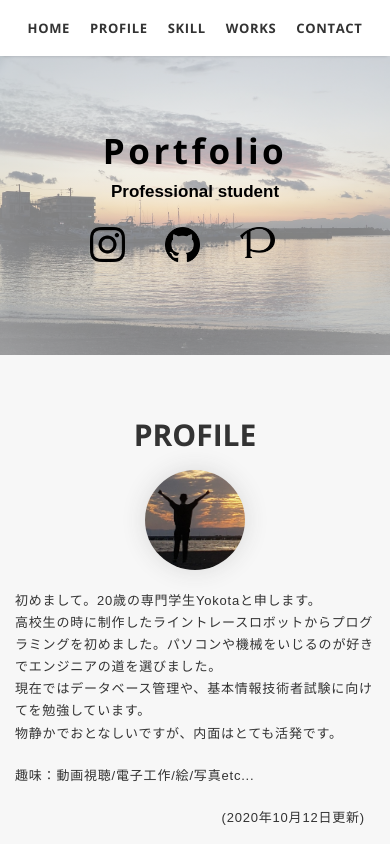
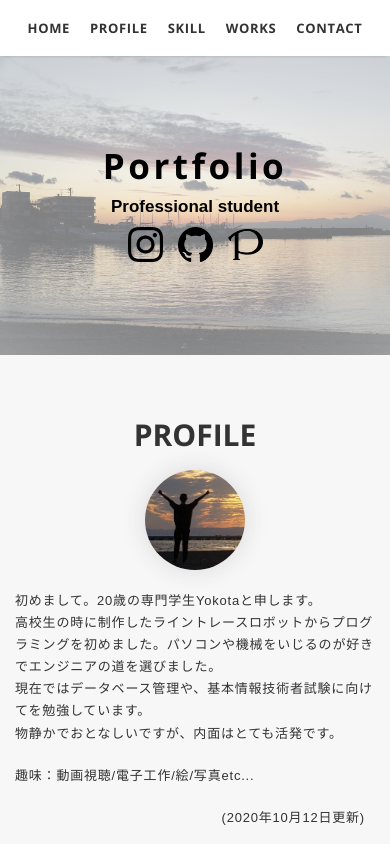
Before and after one commit to rizsuna/rizsuna.github.io, a plain HTML site: page index.html in a window 390 px wide. Shown: the top 844 px of the page. Drawn offline with nearby package versions, Linux system fonts and the light colour scheme.

Commit message:
Update style.css

```diff
--- a/css/style.css
+++ b/css/style.css
@@ -5,9 +5,7 @@
 }
 
 body {
-  font-family: "ヒラギノ角ゴ Pro W3", "Hiragino Kaku Gothic Pro",
-  "游ゴシック Medium", "Yu Gothic Medium", "游ゴシック体", YuGothic,
-  "メイリオ", Meiryo, Osaka, "ＭＳ Ｐゴシック", "MS PGothic", sans-serif;
+  font-family: "メイリオ", sans-serif;
   font-size: 15px;
   line-height: 1.8;
   letter-spacing: .8px;
@@ -204,12 +202,14 @@ header
 .logo-icon {
     display: flex;
     margin: 0px auto;
-    width: 300px;
+    width: 240px;
 }
 
 .logo-icon a{
+
+    width: 70px;
     padding: 10px 10px;
-    margin: 15px;
+    margin: auto;
 }
 
 .logo-icon a:hover{
@@ -375,8 +375,7 @@ header
 
 .works-item {
   flex: 0 0 32.31552%;
-  margin-right: 1.52671%;
-  margin-bottom: 40px;
+  margin: auto;
 }
 
 .works-item:nth-of-type(3n) {
@@ -519,7 +518,7 @@ mobile
   }
 
   .logo{
-        margin-bottom: 0;
+    margin-bottom: 0;
     }
 
   .logo-title {
@@ -529,16 +528,17 @@ mobile
 
   .logo-subtitle {
     font-size: 17px;
-      letter-spacing: 0;
+    letter-spacing: 0;
   }
 
   .logo-icon {
-        width: 250px;
+    width: 150px;
     }
 
     .logo-icon a{
-        width: 45px;
+    width: 45px;
     padding: 5px 5px;
+
 }
 
     .under {
```
